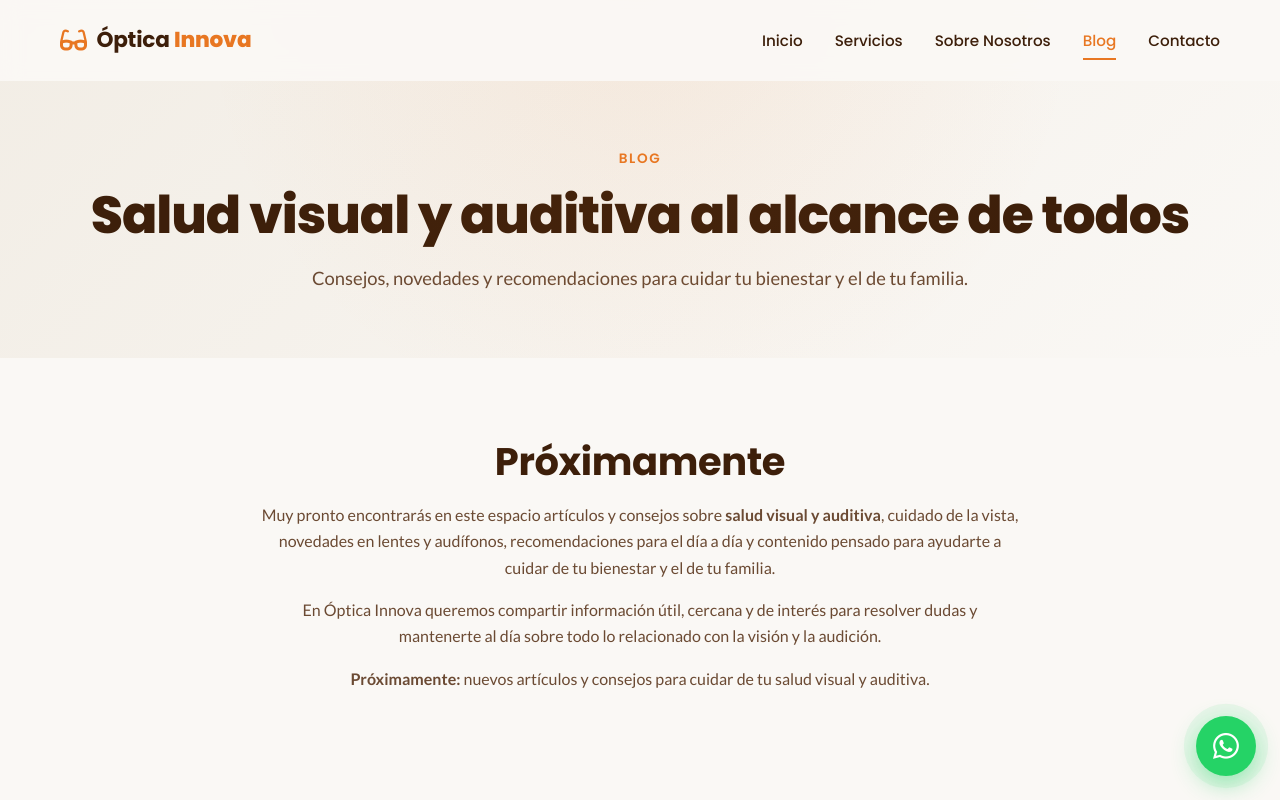
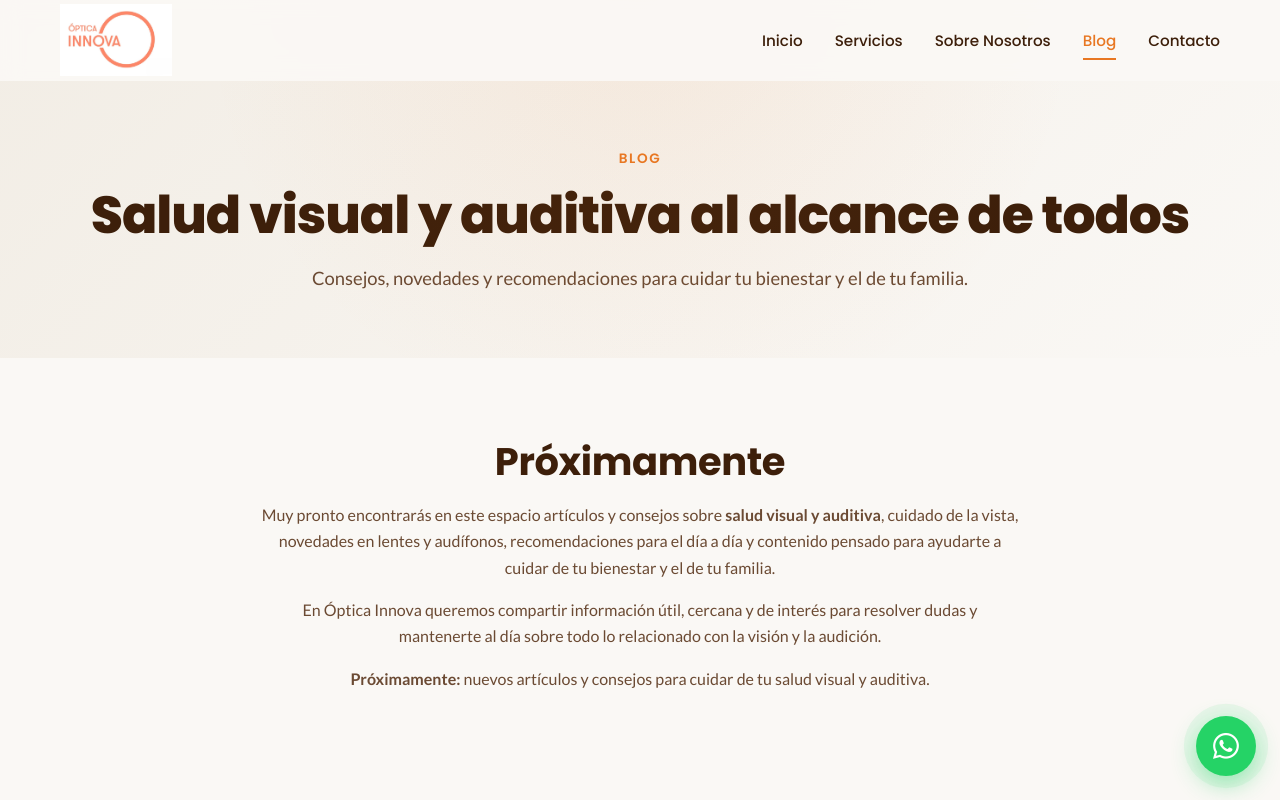
Before and after one commit to samugvv/OpticaInova, a plain HTML site: page blog.html in a window 1280 px wide. Shown: the top 800 px of the page. Drawn offline with Linux system fonts and the light colour scheme.

Commit message:
Add files via upload

```diff
--- a/blog.html
+++ b/blog.html
@@ -29,8 +29,7 @@
     <header class="site-header" id="siteHeader">
         <div class="container header-inner">
             <a href="index.html" class="logo" aria-label="Óptica Innova - Inicio">
-                <i class="fa-solid fa-glasses"></i>
-                <span>Óptica <strong>Innova</strong></span>
+                <img src="img/logo.webp" alt="Óptica Innova" class="logo-img">
             </a>
             <button class="nav-toggle" id="navToggle" aria-label="Abrir menú" aria-expanded="false">
                 <span></span><span></span><span></span>
```
Also changed, not shown: contacto.html (+1 -2 lines), index.html (+1 -2 lines), servicios.html (+1 -2 lines), sobre-nosotros.html (+1 -2 lines).
